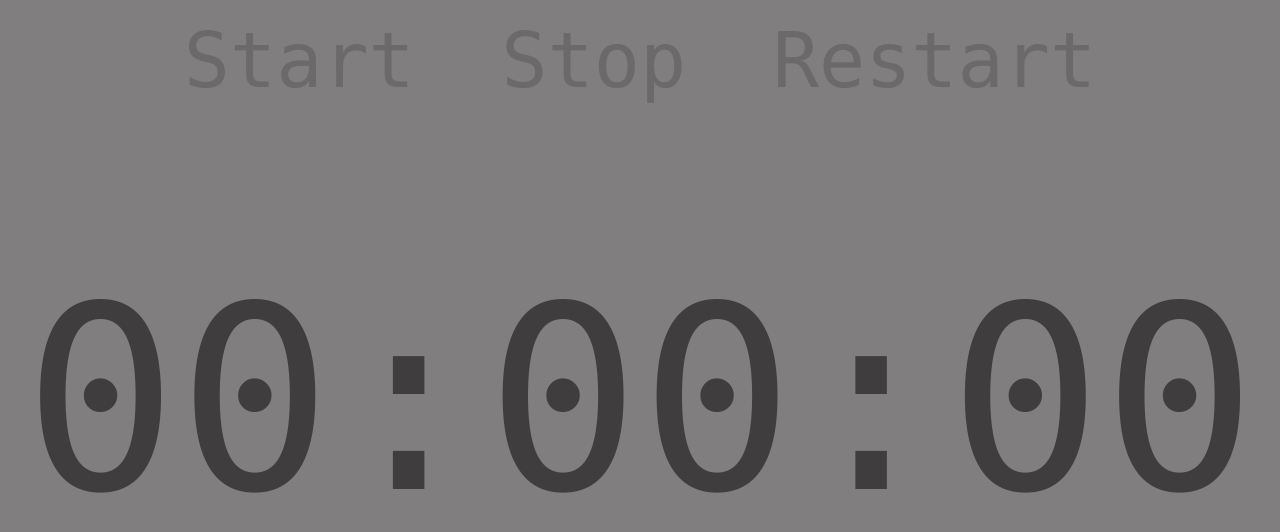
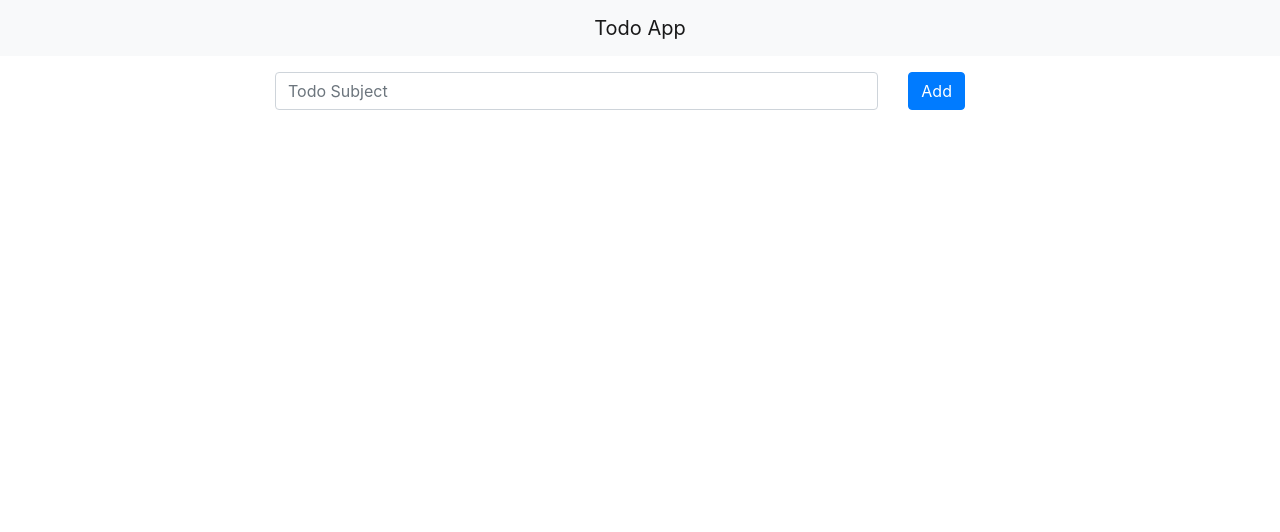
Before and after one commit to kalhorofaizan/kalhorofaizan.github.io, a plain HTML site: page index.html in a window 1280 px wide. Drawn offline with nearby package versions, Linux system fonts and the light colour scheme.

Commit message:
todo app

```diff
--- a/index.html
+++ b/index.html
@@ -1,19 +1,58 @@
 <!DOCTYPE html>
 <html lang="en">
+
 <head>
-    <meta charset="UTF-8">
-    <meta name="viewport" content="width=device-width, initial-scale=1.0">
-    <title>Document</title>
-    <link rel="stylesheet" href="style.css">
+  <meta charset="UTF-8" />
+  <meta name="viewport" content="width=device-width, initial-scale=1.0" />
+  <title>Document</title>
+  <link rel="stylesheet" href="https://stackpath.bootstrapcdn.com/bootstrap/4.5.0/css/bootstrap.min.css"
+    integrity="sha384-9aIt2nRpC12Uk9gS9baDl411NQApFmC26EwAOH8WgZl5MYYxFfc+NcPb1dKGj7Sk" crossorigin="anonymous" />
+  <link rel="stylesheet" href="./style.css" />
 </head>
+
 <body>
-    <nav class="controls">
-        <a href="#" class="button" onClick="stopwatch.start();">Start</a>
-        <a href="#" class="button" onClick="stopwatch.stop();">Stop</a>
-        <a href="#" class="button" onClick="stopwatch.restart();">Restart</a>
-    </nav>
-    <div class="stopwatch"></div>
-    <ul class="results"></ul>
-    <script src="./index.js"></script>
+  <nav class="navbar navbar-expand-lg navbar-light bg-light">
+    <a class="navbar-brand mr-auto ml-auto" href="#">Todo App</a>
+  </nav>
+  <div class="container">
+    <div class="row">
+      <div class="col-sm-0   col-md-2 col-lg-2  col-0"></div>
+      <div class="col-sm-8   col-10">
+
+        <div class="row  mt-3 ">
+          <div class="col-9 col-sm-10  col-md-10 col-lg-10">
+            <input type="text" class="form-control" id="todo" placeholder="Todo Subject">
+          </div>
+          <div class="col-2 col-sm-2  col-md-2 col-lg-2">
+            <button class="btn btn-primary" onclick="addtodo();">Add</button>
+          </div>
+        </div>
+
+      </div>
+      <div class="col-sm-0   col-md-2 col-lg-2  col-0"></div>
+    </div>
+    <div class="row">
+      <div class="col-sm-0   col-md-2 col-lg-2  col-0"></div>
+
+      <div class="col-sm-8   col-10" id="todolist">
+
+      </div>
+
+      <div class="col-sm-0   col-md-2 col-lg-2  col-0"></div>
+    </div>
+
+
+  </div>
+  <script src=" https://code.jquery.com/jquery-3.5.1.slim.min.js"
+    integrity="sha384-DfXdz2htPH0lsSSs5nCTpuj/zy4C+OGpamoFVy38MVBnE+IbbVYUew+OrCXaRkfj" crossorigin="anonymous">
+  </script>
+  <script src="https://cdn.jsdelivr.net/npm/popper.js@1.16.0/dist/umd/popper.min.js"
+    integrity="sha384-Q6E9RHvbIyZFJoft+2mJbHaEWldlvI9IOYy5n3zV9zzTtmI3UksdQRVvoxMfooAo" crossorigin="anonymous">
+  </script>
+  <script src="https://stackpath.bootstrapcdn.com/bootstrap/4.5.0/js/bootstrap.min.js"
+    integrity="sha384-OgVRvuATP1z7JjHLkuOU7Xw704+h835Lr+6QL9UvYjZE3Ipu6Tp75j7Bh/kR0JKI" crossorigin="anonymous">
+  </script>
+  <script src="./index.js"></script>
 </body>
+
 </html>
--- a/index.js
+++ b/index.js
@@ -1,83 +1,42 @@
-class Stopwatch {
-    constructor(display, results) {
-        this.running = false;
-        this.display = display;
-        this.results = results;
-        this.laps = [];
-        this.reset();
-        this.print(this.times);
-    }
-
-    reset() {
-        this.times = [ 0, 0, 0 ];
-    }
-
-    start() {
-        if (!this.time) this.time = performance.now();
-        if (!this.running) {
-            this.running = true;
-            requestAnimationFrame(this.step.bind(this));
-        }
-    }
-
-    stop() {
-        this.running = false;
-        this.time = null;
-    }
-
-    restart() {
-        if (!this.time) this.time = performance.now();
-        if (!this.running) {
-            this.running = true;
-            requestAnimationFrame(this.step.bind(this));
-        }
-        this.reset();
-    }
-
-    step(timestamp) {
-        if (!this.running) return;
-        this.calculate(timestamp);
-        this.time = timestamp;
-        this.print();
-        requestAnimationFrame(this.step.bind(this));
-    }
-
-    calculate(timestamp) {
-        var diff = timestamp - this.time;
-        // Hundredths of a second are 100 ms
-        this.times[2] += diff / 10;
-        // Seconds are 100 hundredths of a second
-        if (this.times[2] >= 100) {
-            this.times[1] += 1;
-            this.times[2] -= 100;
-        }
-        // Minutes are 60 seconds
-        if (this.times[1] >= 60) {
-            this.times[0] += 1;
-            this.times[1] -= 60;
-        }
-    }
-
-    print() {
-        this.display.innerText = this.format(this.times);
-    }
-
-    format(times) {
-        return `\
-${pad0(times[0], 2)}:\
-${pad0(times[1], 2)}:\
-${pad0(Math.floor(times[2]), 2)}`;
-    }
+function addtodo() {
+    value = document.getElementById("todo").value;
+    document.getElementById("todo").value = "";
+    main = document.createElement("div");
+    main.classList.add("row");
+    div1 = document.createElement("div");
+    div1.classList.add("col-sm-0");
+    div1.classList.add("col-0");
+    div1.classList.add("col-lg-2");
+    div1.classList.add("col-md-2");
+    div2 = document.createElement("div");
+    div2.className = "col-sm-8   col-10";
+    div3 = document.createElement("div");
+    div3.className = "todobox mt-3";
+    span1 = document.createElement("span");
+    span1.innerHTML = value;
+    dbt = document.createElement("button");
+    dbt.className = "btn btn-danger ml-auto";
+    dbt.setAttribute("onClick", "deletelist(this)")
+    dbt.innerHTML = "Delete";
+    ebt = document.createElement("button");
+    ebt.className = "btn btn-secondary  ml-2";
+    ebt.innerHTML = "edit";
+    ebt.setAttribute("onClick", "edit(this)")
+    main.appendChild(div1);
+    div3.appendChild(span1);
+    div3.appendChild(dbt);
+    div3.appendChild(ebt);
+    div2.appendChild(div3);
+    main.appendChild(div2);
+    main.appendChild(div1);
+    document.getElementById("todolist").appendChild(main)
 }
 
-function pad0(value, count) {
-    var result = value.toString();
-    for (; result.length < count; --count)
-        result = '0' + result;
-    return result;
+function deletelist(e) {
+    e.parentNode.remove()
 }
 
-
-let stopwatch = new Stopwatch(
-    document.querySelector('.stopwatch'),
-    document.querySelector('.results'));
+function edit(e) {
+    document.getElementById("todo").value = e.parentNode.firstChild.innerHTML;
+    e.parentNode.remove()
+}
--- a/style.css
+++ b/style.css
@@ -1,43 +1,4 @@
-* {
-    margin: 0;
-    padding: 0;
-  }
-
-  html {
-    background: rgb(128, 126, 126);
-    color: rgb(63, 61, 61);
-    font-family: Menlo;
-  }
-
-  .controls {
-    position: fixed;
-    text-align: center;
-    top: 1em;
-    width: 100%;
-  }
-
-  .button {
-    color: rgb(107, 106, 106);
-    font-size: 6vw;
-    margin: 0 0.5em;
-    text-decoration: none;
-  }
-
-  .button:first-child {
-      margin-left: 0;
-  }
-
-  .button:last-child {
-      margin-right: 0;
-  }
-
-  .button:hover {
-    color: white;
-  }
-
-  .stopwatch {
-    font-size: 20vw;
-    height: 100%;
-    line-height: 100vh;
-    text-align: center;
-  }
+.todobox {
+    display: flex;
+    flex-direction: row;
+}
```
